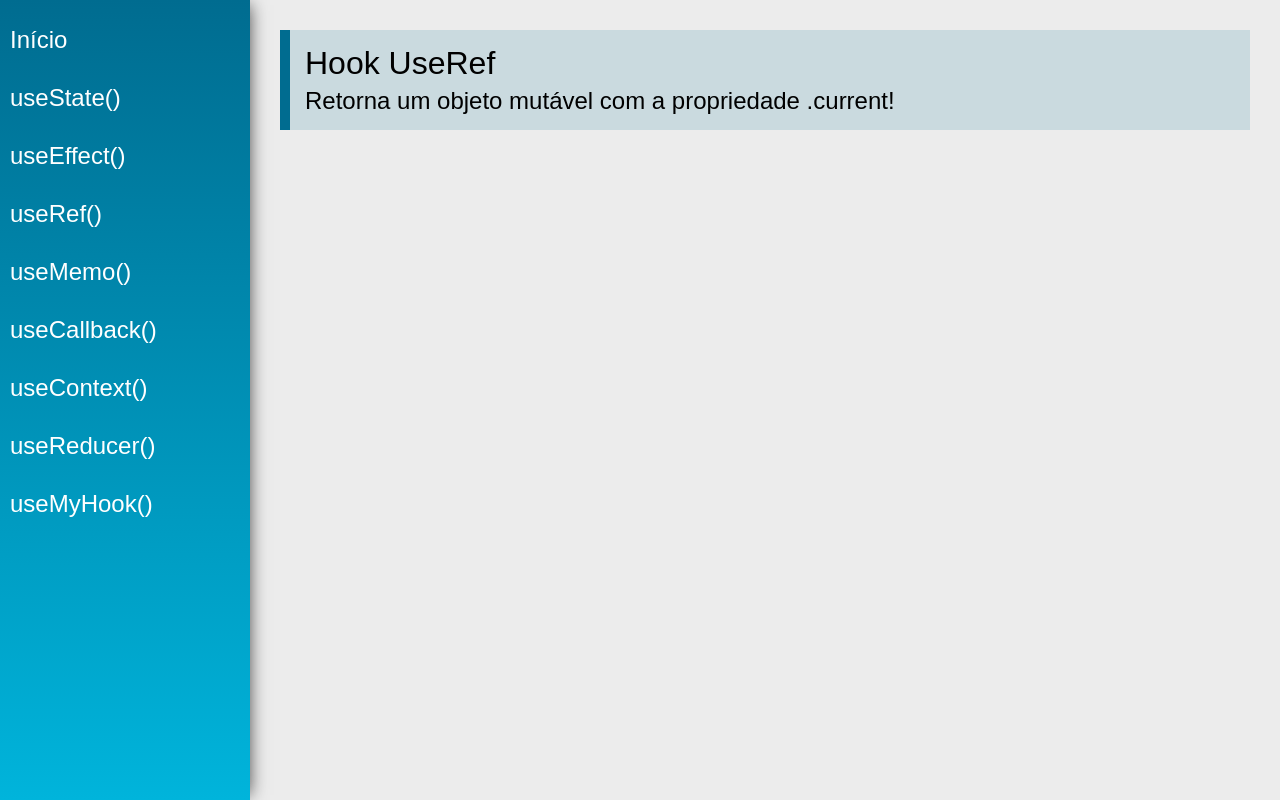
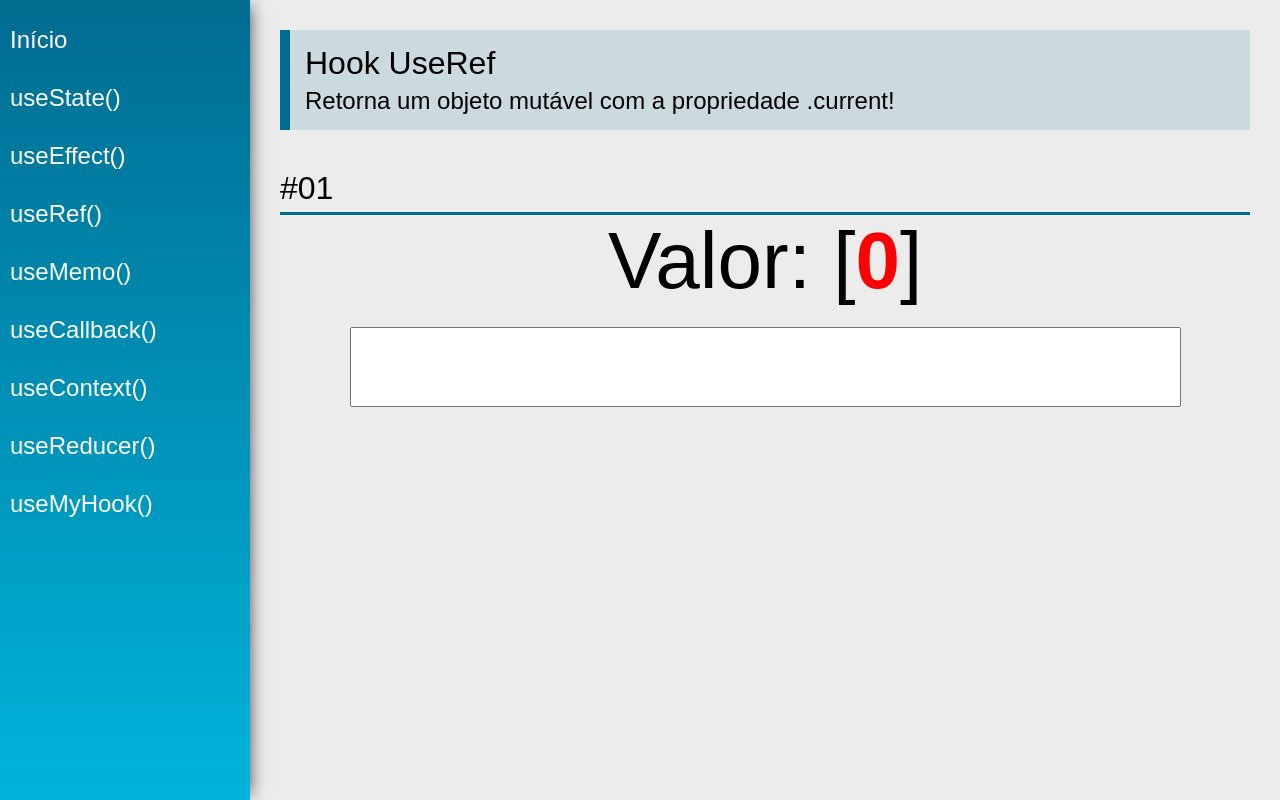
Before and after one commit to matheusrf96/hooks, a React (Create React App) app: page /useRef in a window 1280 px wide. Built offline with nearby package versions, Linux system fonts and the light colour scheme.

Commit message:
Implement useRef #01

```diff
--- a/src/views/examples/UseRef.jsx
+++ b/src/views/examples/UseRef.jsx
@@ -1,13 +1,38 @@
-import React from 'react'
+import React, { useState, useRef, useEffect } from 'react'
 import PageTitle from '../../components/layout/PageTitle'
+import SectionTitle from '../../components/layout/SectionTitle'
 
 const UseRef = (props) => {
+    const [value1, setValue1] = useState("")
+    const count = useRef(0)
+
+    useEffect(() => {
+        count.current++
+    }, [value1])
+
     return (
         <div className="UseRef">
             <PageTitle
                 title="Hook UseRef"
                 subtitle="Retorna um objeto mutável com a propriedade .current!"
             />
+
+            <SectionTitle title="#01" />
+            <div className="center">
+                <div>
+                    <span className="text">Valor: </span>
+                    <span className="text">{ value1 } [</span>
+                    <span className="text red">{ count.current }</span>
+                    <span className="text">]</span>
+                </div>
+
+                <input
+                    type="text"
+                    className="input"
+                    value={ value1 }
+                    onChange={(e) => setValue1(e.target.value)}
+                />
+            </div>
         </div>
     )
 }
```
